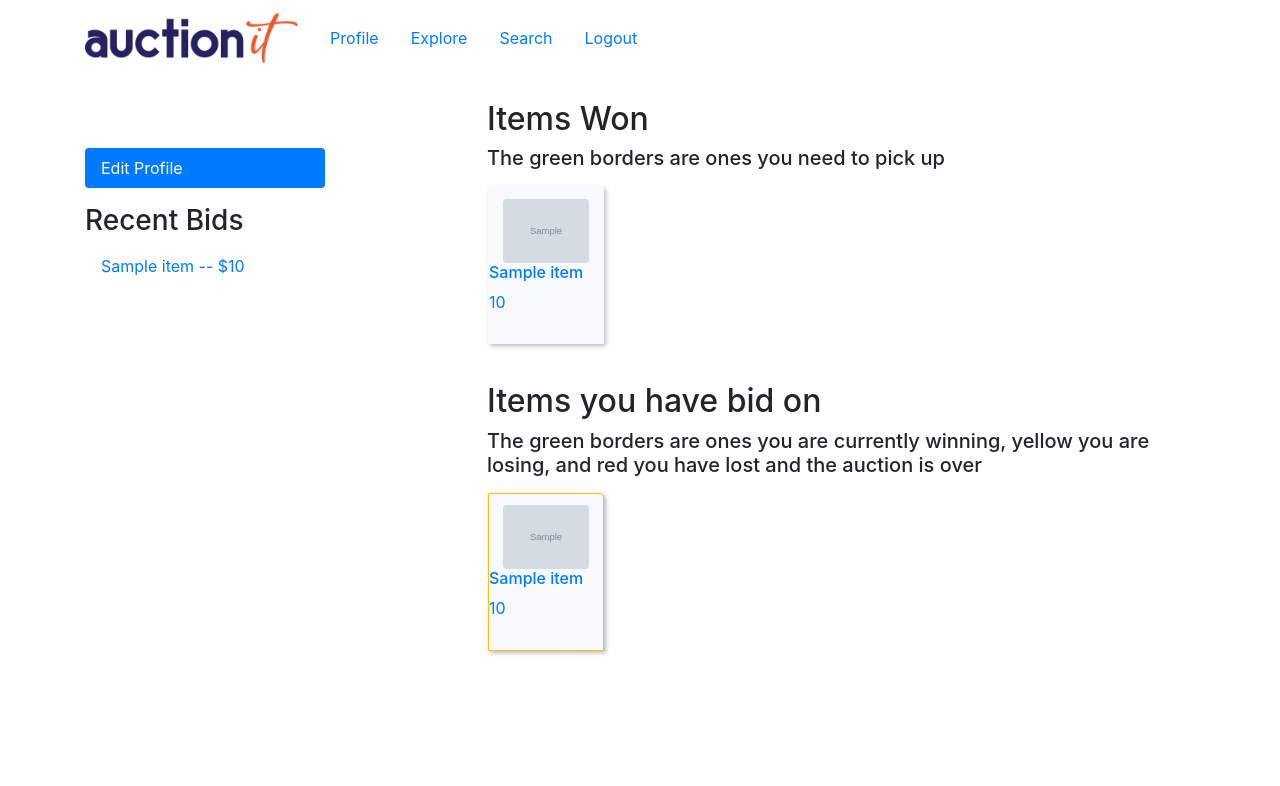
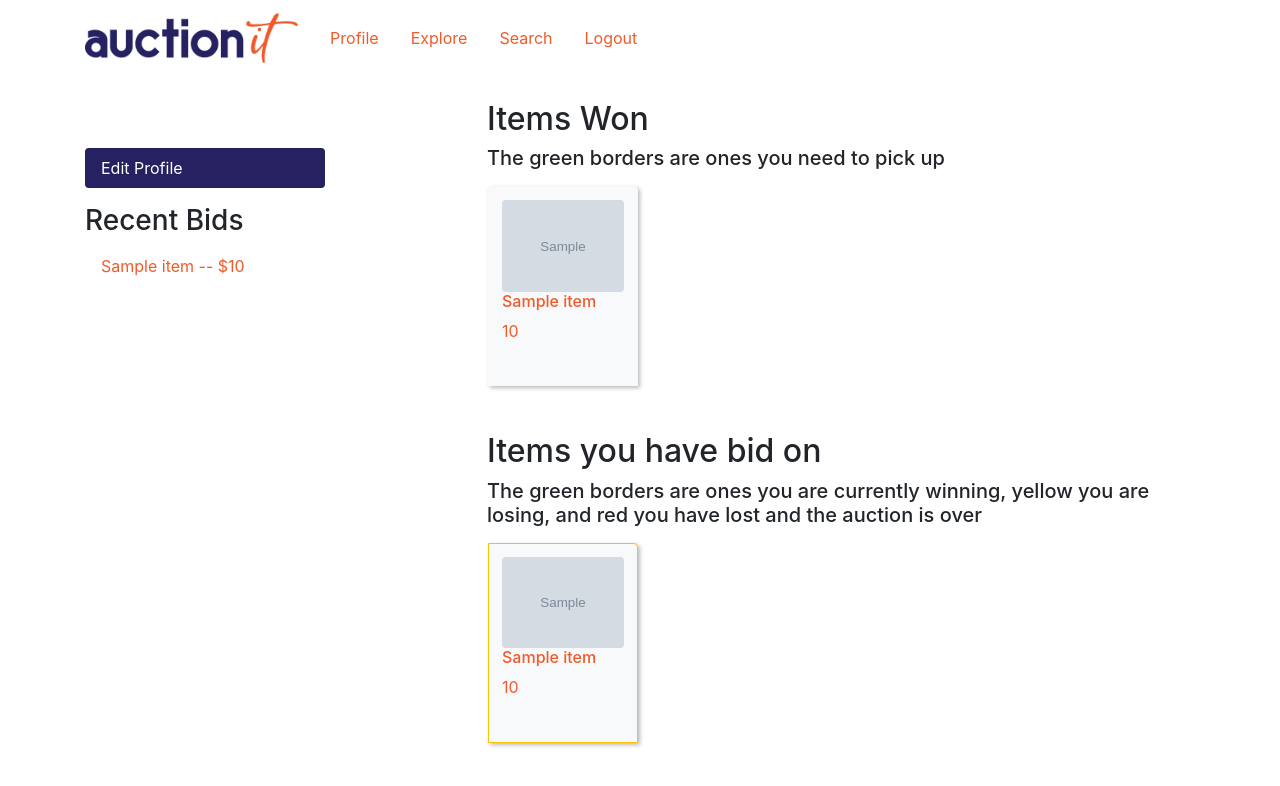
Before and after one commit to stuhops/AuctionIt, a Django app: template auctions/templates/auctions/profile.html in a window 1280 px wide. Shown: the top 786 px of the page. Run offline with Django 3.2, Linux system fonts and the light colour scheme; the template is opened without the code that fills it: most values are stand-ins (such as "Sample title", 1, 10 or a date in 2020); grey boxes marked "Sample" are stand-in pictures; some libraries are stand-ins or nearby versions.

Commit message:
added color info

```diff
--- a/auctions/static/auctions/css/navbar.css
+++ b/auctions/static/auctions/css/navbar.css
@@ -17,7 +17,7 @@
 
 /* Sideways scroll throughs */
 .cover-container {
-    height: 180px;
+    height: 230px;
     width: 100%;
     white-space: nowrap;
     overflow-x: scroll;
@@ -28,10 +28,11 @@
     position: relative;
     display: inline-block;
     margin: 8px 8px;
+    padding: 13px;
     box-shadow: 2px 2px 4px #bbb;
     border-top-right-radius: 4px;
-    width: 116px;
-    height: 158px;
+    width: 150px;
+    height: 200px;
     vertical-align: bottom;
     background-position: top left;
     background-repeat: no-repeat;
@@ -40,10 +41,9 @@
 
 .fit-center {
     display: block;
-    width: 75%;
+    width: 100%;
     height: auto;
     overflow: hidden;
-    margin: 10% auto auto auto; /* 5% from the top, auto from the bottom and centered */
 }
 
 .scroll-through-text-align {
@@ -53,23 +53,35 @@
 
 /* Colors */
 .bg-primary {
-    background-color: #262262;
+    background-color: #262262 !important;
 }
 
 .bg-info {
-    background-color: #F15A29;
+    background-color: #F15A29 !important;
+}
+
+.bg-compliment {
+    background-color: #567491 !important;
 }
 
 .active {
-    background-color: #262262;
+    background-color: #262262 !important;
+    color: white !important;
 }
 
 .text-primary {
-    color: #262262;
+    color: #262262 !important;
 }
 
 .text-info {
-    color: #F15A29;
+    color: #F15A29 !important;
 }
 
+.text-compliment {
+    color: #567491 !important;
+}
+
+a {
+    color: #F15A29 !important;
+}
 /* End colors */
```
